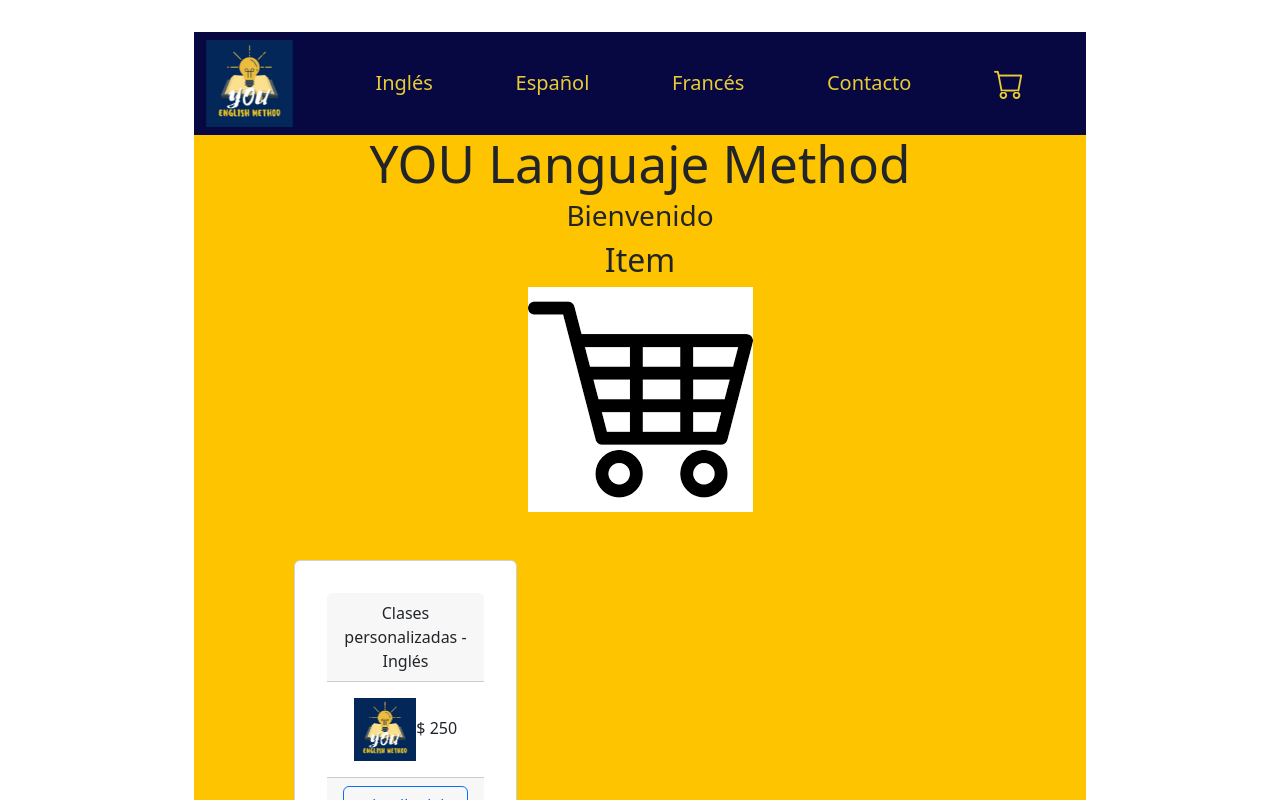
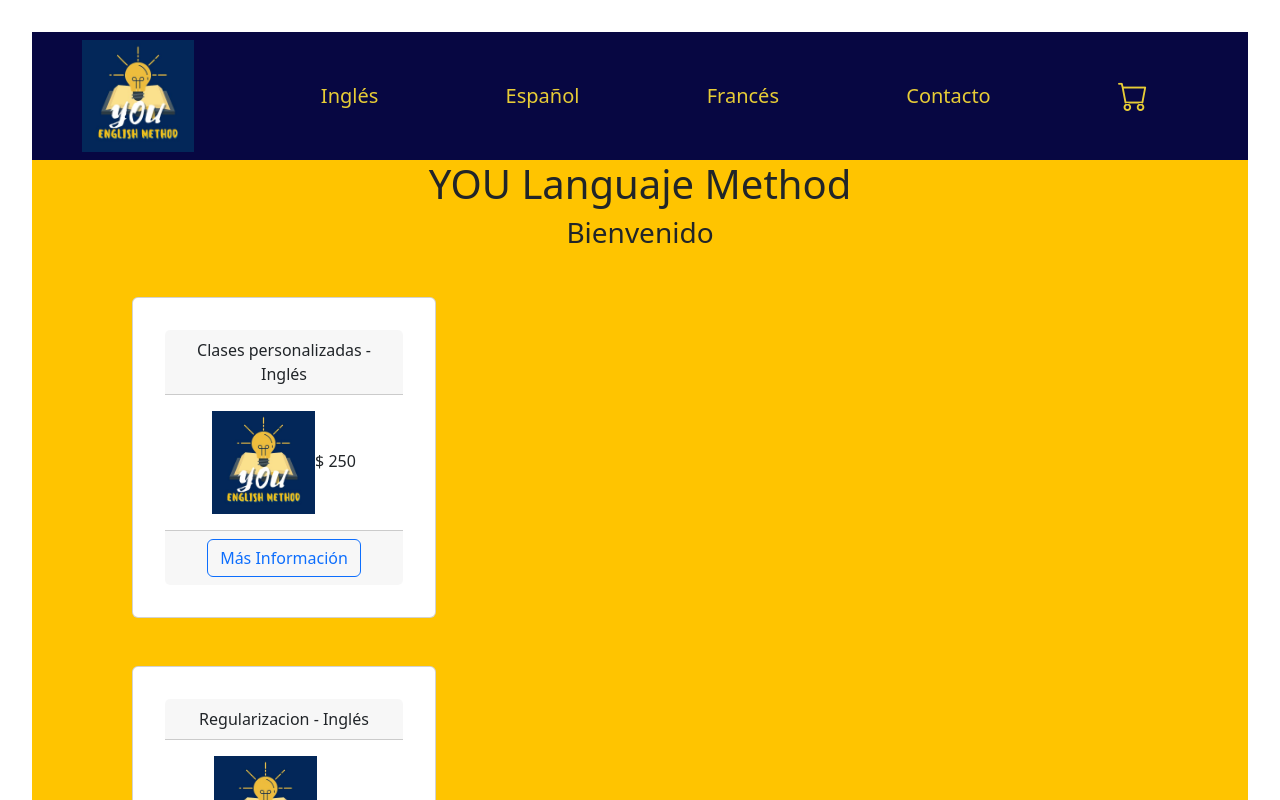
Before and after one commit to bustamantebobadilla/React-LuisBustamante-Final, a React (Vite) app in the folder prueba1-vite/: page / in a window 1280 px wide. Shown: the top 800 px of the page. Built offline with nearby package versions, Linux system fonts and the light colour scheme.

Commit message:
Agrego Imagenes a Cards

```diff
--- a/prueba1-vite/src/components/ItemListContainer/ItemListContainer/ItemListContainer.jsx
+++ b/prueba1-vite/src/components/ItemListContainer/ItemListContainer/ItemListContainer.jsx
@@ -51,7 +51,6 @@ const ItemListContainer = ({}) => {
       <Titulo
         titulo={tituloApp}
     />
-    <Item />
     <section>{loading ?  <h2>Cargando...</h2>:
       products.map(product =>
       <div style={{ marginLeft: 100}} className='col-md-3'key={product.id}
@@ -65,7 +64,7 @@ const ItemListContainer = ({}) => {
         {product.precio}
       </div>
       <div className="card-footer">
-      <button className="btn btn-outline-primary btn-block">detalle del producto</button>
+      <button className="btn btn-outline-primary btn-block">Más Información</button>
       </div>
     </div>
   </div>
--- a/prueba1-vite/src/main.jsx
+++ b/prueba1-vite/src/main.jsx
@@ -1,7 +1,7 @@
 import React from 'react'
 import ReactDOM from 'react-dom/client'
 import App from './App'
-import './index.css'
+/*import './index.css'*/
 
 ReactDOM.createRoot(document.getElementById('root')).render(
   <React.StrictMode>
```
